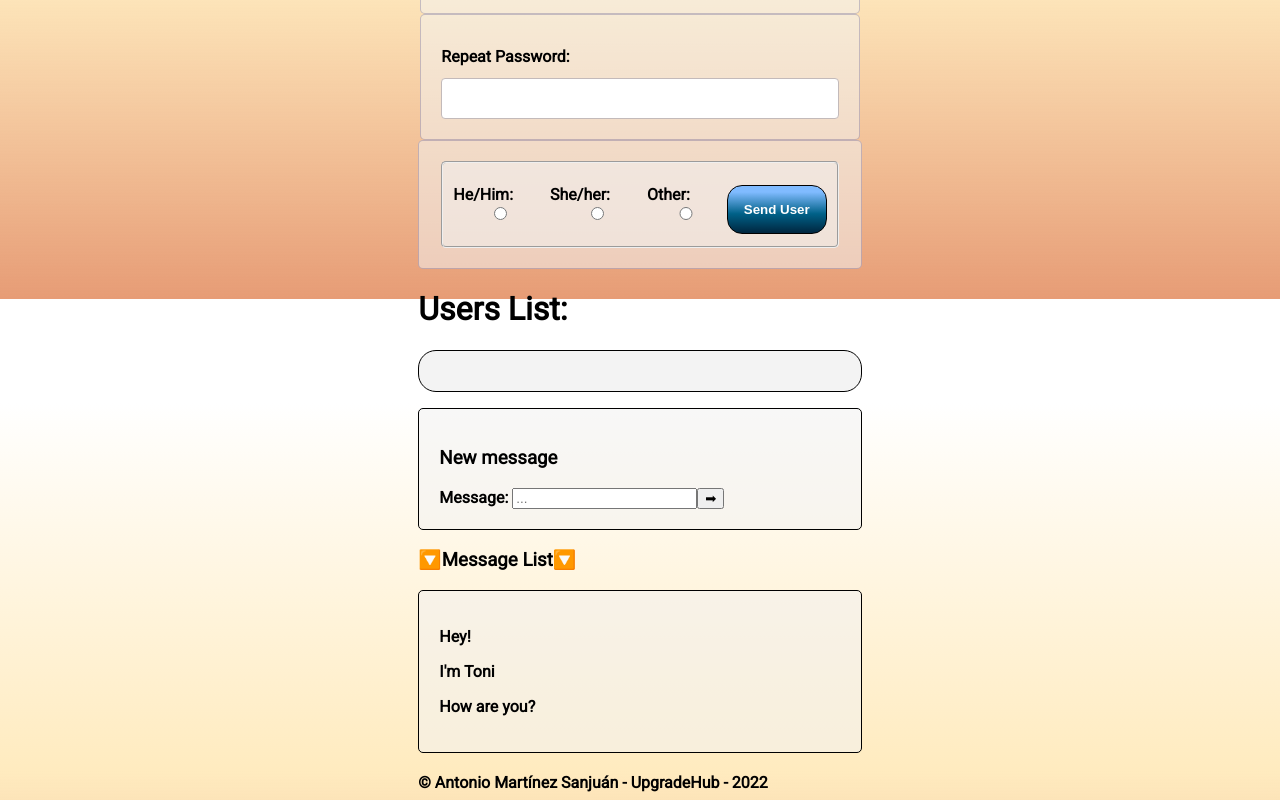
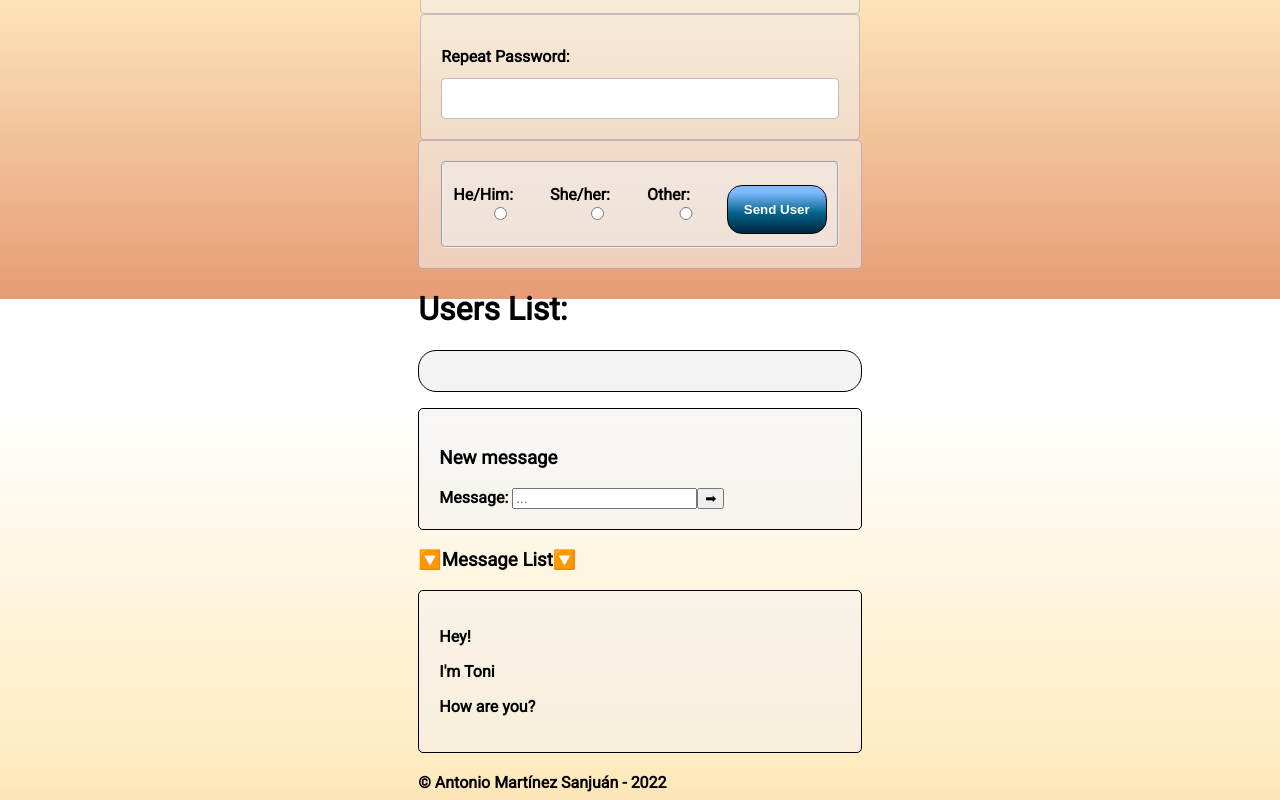
Before and after one commit to AntoniMS/angular-formularyServices, an Angular app: page / in a window 1280 px wide. Shown: the part 501-1301 px from the top of the page. Built offline with nearby package versions, Linux system fonts and the light colour scheme.

Commit message:
Update message-list.component.html

```diff
--- a/src/app/features/message-list/message-list.component.html
+++ b/src/app/features/message-list/message-list.component.html
@@ -3,4 +3,4 @@
   <p *ngFor="let message of list">{{ message }}</p>
 </div>
 
-<footer>© Antonio Martínez Sanjuán - UpgradeHub - 2022</footer>
+<footer>© Antonio Martínez Sanjuán - 2022</footer>
```
